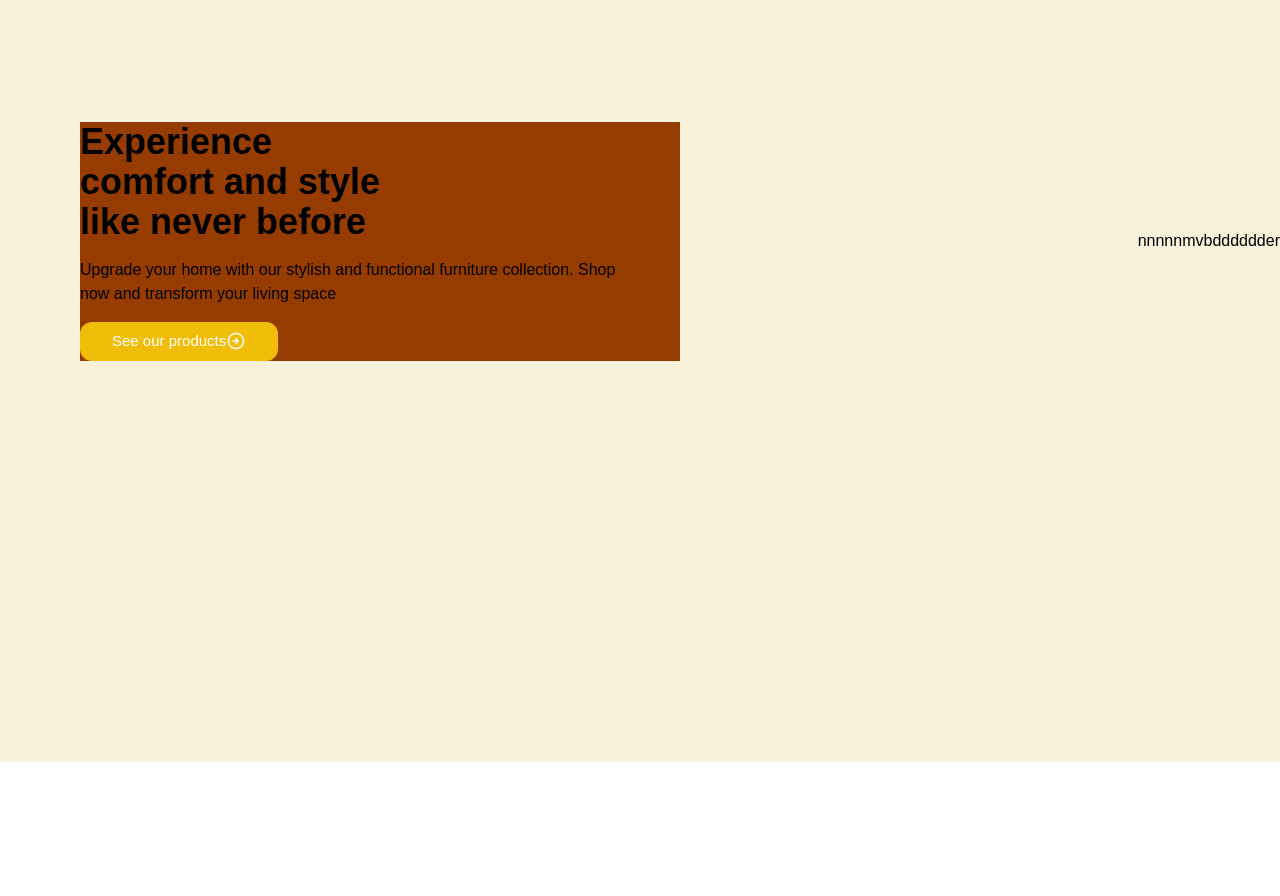
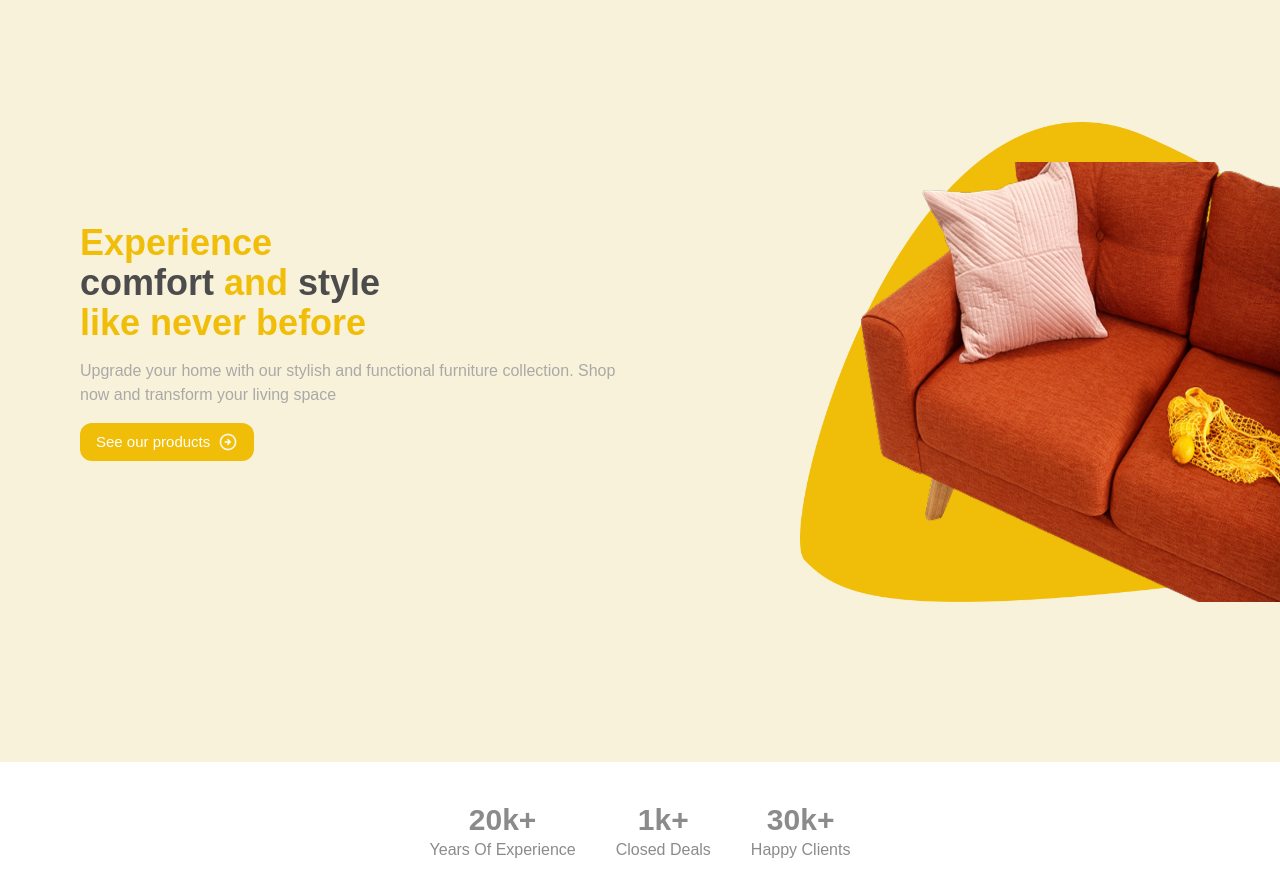
Before and after one commit to Bida3443/Forest-products, a Next.js app: page / in a window 1280 px wide. Shown: the part 140-1036 px from the top of the page. Before the commit the page ends 902 px from the top, so only its background shows below. Built offline with nearby package versions, Linux system fonts and the light colour scheme.

Commit message:
forest products

```diff
--- /dev/null
+++ b/app/Frame/Frame.tsx
@@ -0,0 +1,33 @@
+import { link } from 'fs'
+import React from 'react'
+import { text } from 'stream/consumers'
+
+
+const rame = [
+    {
+        text: "20k+",
+        link:"Years Of Experience",
+    },
+    {
+        text: "1k+",
+        link:"Closed Deals",
+    },
+    {
+        text: "30k+",
+        link:"Happy Clients",
+    },
+]
+export default function  Frame (){
+  return (
+    <div className='bg-[#FFFFFF] py-10'>
+        <div className='flex justify-center gap-10 items-center text-[#8B8B8B]' >
+            {rame.map((items,index)=>(
+                <div key={index} className='flex items-center flex-col '>
+                    <p className='text-3xl font-bold'>{items.text}</p>
+                    <p>{items.link}</p>
+                </div>
+            ))}
+        </div>
+    </div>
+  )
+}
--- a/app/Hero/hero.tsx
+++ b/app/Hero/hero.tsx
@@ -1,18 +1,20 @@
 import React from 'react'
 import Image from 'next/image'
 import Arrow from "../../public/Arrow.png"
+import vector from "../../public/Vector 1.png"
+import chair from "../../public/chair.png"
 
 
 
 export default function hero() {
   return (
     <section className="h-screen bg-[#F9F2DA] w-full ">
-        <div className="flex flex-row pt-40 justify-between place-items-center text-black ">
+        <div className="flex flex-col lg:flex-row lg:pt-40 pt-10 space-y-10 justify-center lg:justify-between place-items-center text-black ">
             <div className='pl-20'>
-                <div className='space-y-4 w-150 bg-amber-800'>
-                    <h1 className='text-4xl font-bold'>Experience <br /> comfort and style  <br /> like never before</h1>
-                    <p>Upgrade your home with our stylish and functional furniture collection. Shop <br /> now and transform your living space</p>
-                     <button className="bg-[#F0BD09] p-2 text-white lg:text-[15px] flex items-center  px-8 rounded-xl">See our products
+                <div className='space-y-4 lg:w-150 w-100'>
+                    <h1 className='text-4xl font-bold text-[#F0BD09]'>Experience <br /> <span className='text-[#4C4C4D]'>comfort</span> and <span className='text-[#4C4C4D]'>style</span>  <br /> like never before</h1>
+                    <p className='text-[#A9A9A7]'>Upgrade your home with our stylish and functional furniture collection. Shop <br /> now and transform your living space</p>
+                     <button className="bg-[#F0BD09] gap-2 p-2 text-white lg:text-[15px] flex items-center  px-4 rounded-xl">See our products
                         <Image
                         src={Arrow}
                         alt='arrow'
@@ -21,7 +23,25 @@ export default function hero() {
                         className='w-5 h-5'/>  </button>
                 </div>
             </div>
-            <div>nnnnnmvbdddddder</div>
+
+            <div className='relative  overflow-hidden '>
+
+                    <Image
+                    src={vector}
+                    alt='Vector'
+                    width={400}
+                    height={400}
+                    className='lg:w-120 w-80 lg:h-120 h-50'/>
+
+                    <Image
+                    src={chair}
+                    alt='chair'
+                    width={400}
+                    height={400}
+                    className='absolute top-10 right-0  lg:w-110 w-100 lg:h-110 h-40'/>
+
+            </div>
+
         </div>
     </section>
   )
--- a/app/Nav/nav.tsx
+++ b/app/Nav/nav.tsx
@@ -28,7 +28,7 @@ const nav = [
 
 export default function Nav() {
   return (
-    <nav className=" p-5  bg-[#F9F2DA] w-full max-h-screen sticky top-0 h-full border border-b-gray-500 ">
+    <nav className=" p-5  bg-[#F9F2DA] w-full max-h-screen sticky top-0 h-full border border-b-[#8B8B8B] ">
       <div className="flex flex-row justify-between items-center  px-20">
         <div>
           <Image
@@ -38,11 +38,11 @@ export default function Nav() {
           height={300}
           className="w-25 h-15"/>
         </div>
-        <div className="text-black flex hidden lg:block  items-center gap-8">
+        <div className="text-black  hidden lg:block  items-center gap-8">
             <div className="flex gap-5 items-center">
                 {nav.map((item,index)=>(
                     <div key={index}>
-                        <div className=" " >{item.text}</div>
+                        <div>{item.text}</div>
                     </div>
                 ))}
                  <button className="bg-[#F0BD09] p-2 text-white lg:text-[15px] flex items-center  px-8 rounded-xl">Contact Us</button>
--- a/app/page.tsx
+++ b/app/page.tsx
@@ -1,3 +1,4 @@
+import Frame from "./Frame/Frame";
 import Hero from "./Hero/hero";
 import Nav from "./Nav/nav";
 
@@ -7,6 +8,8 @@ export default function Home() {
     <div>
       <Nav/>
       <Hero/>
+      <Frame/>
     </div>
+
   );
 }
```
